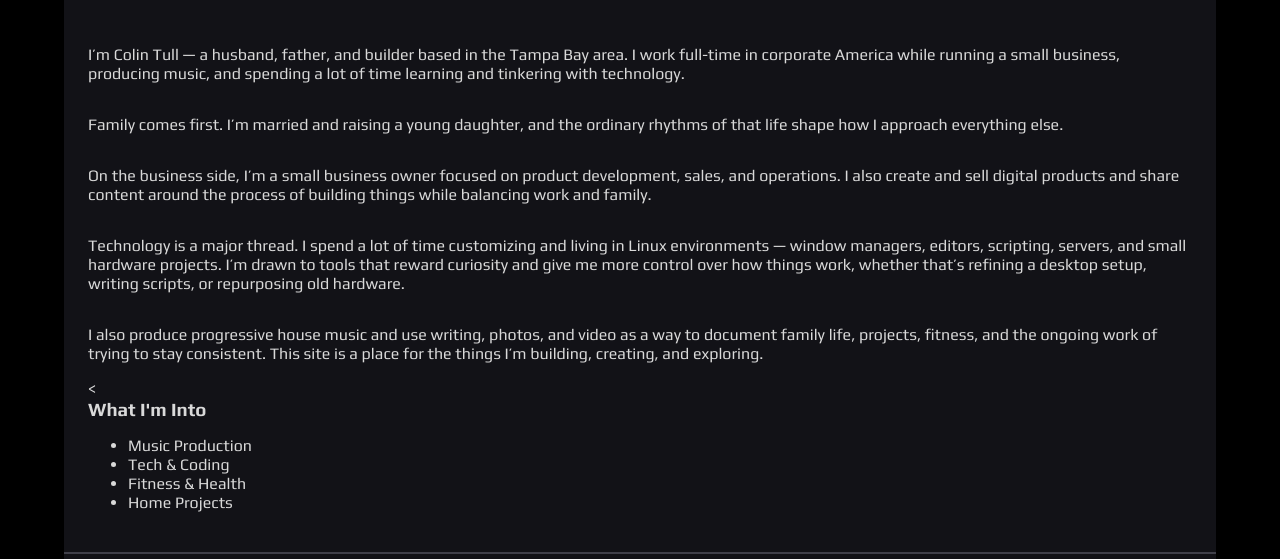
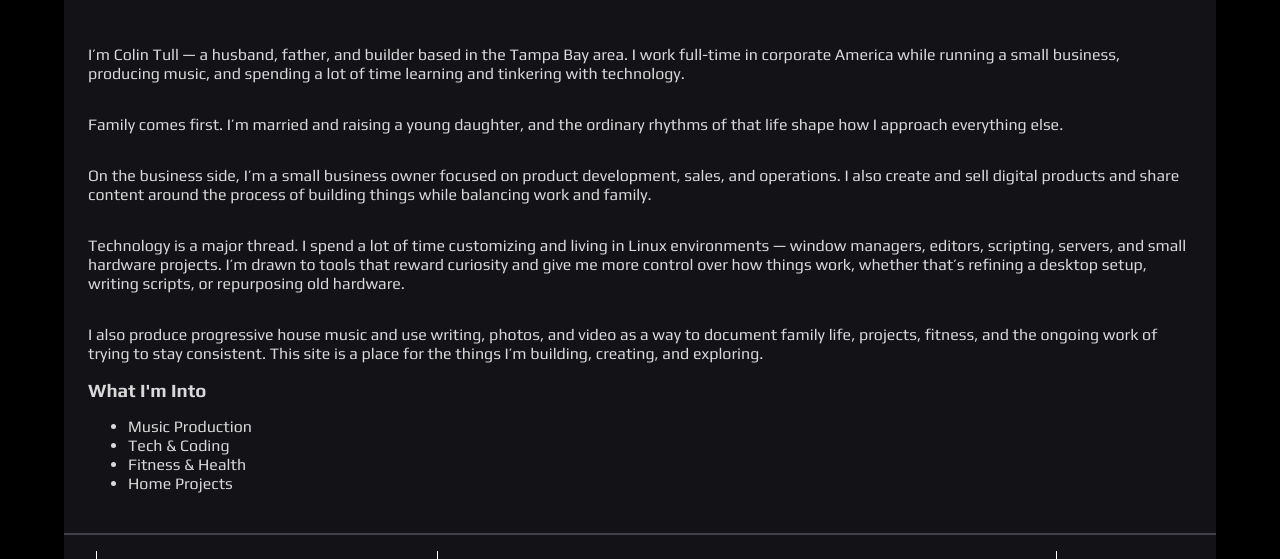
Before and after one commit to colintull/mywebsite, a plain HTML site: page about.html in a window 1280 px wide. Shown: the part 179-738 px from the top of the page. Drawn offline with Linux system fonts and the light colour scheme.

Commit message:
Update about.html

```diff
--- a/about.html
+++ b/about.html
@@ -66,7 +66,7 @@
     <p>
       I also produce progressive house music and use writing, photos, and video as a way to document family life, projects, fitness, and the ongoing work of trying to stay consistent. This site is a place for the things I’m building, creating, and exploring.
     </p>
-			<<div id="about-list">
+			<div id="about-list">
 				<h3>What I'm Into</h3>
 				<ul>
 					<li>Music Production</li>
```
